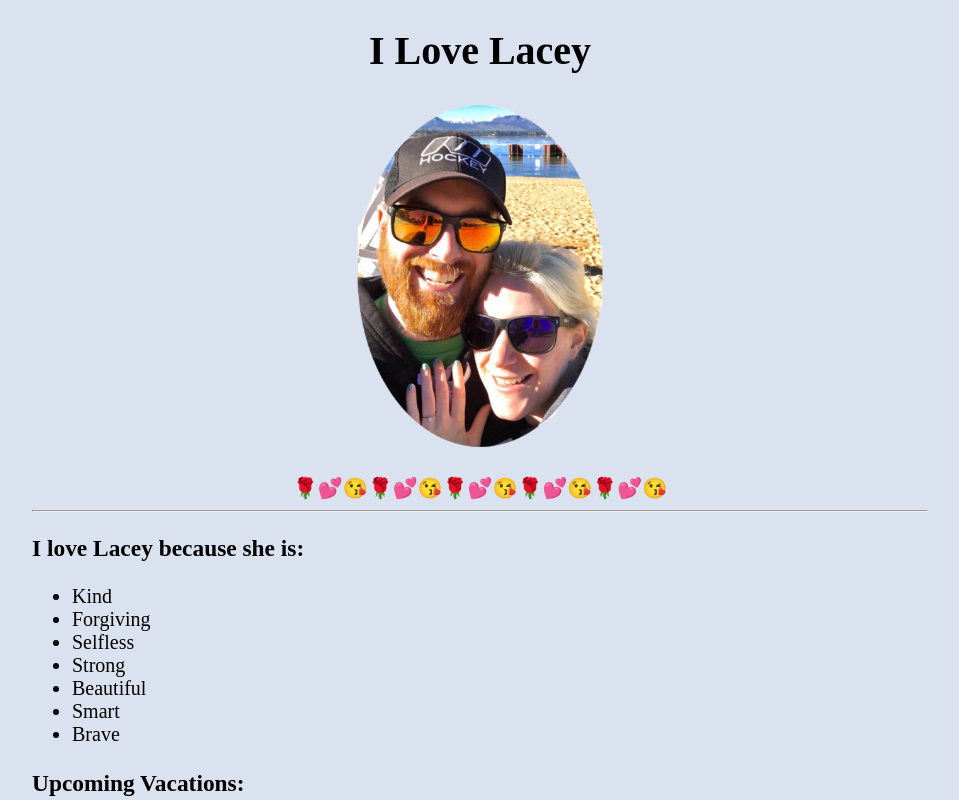
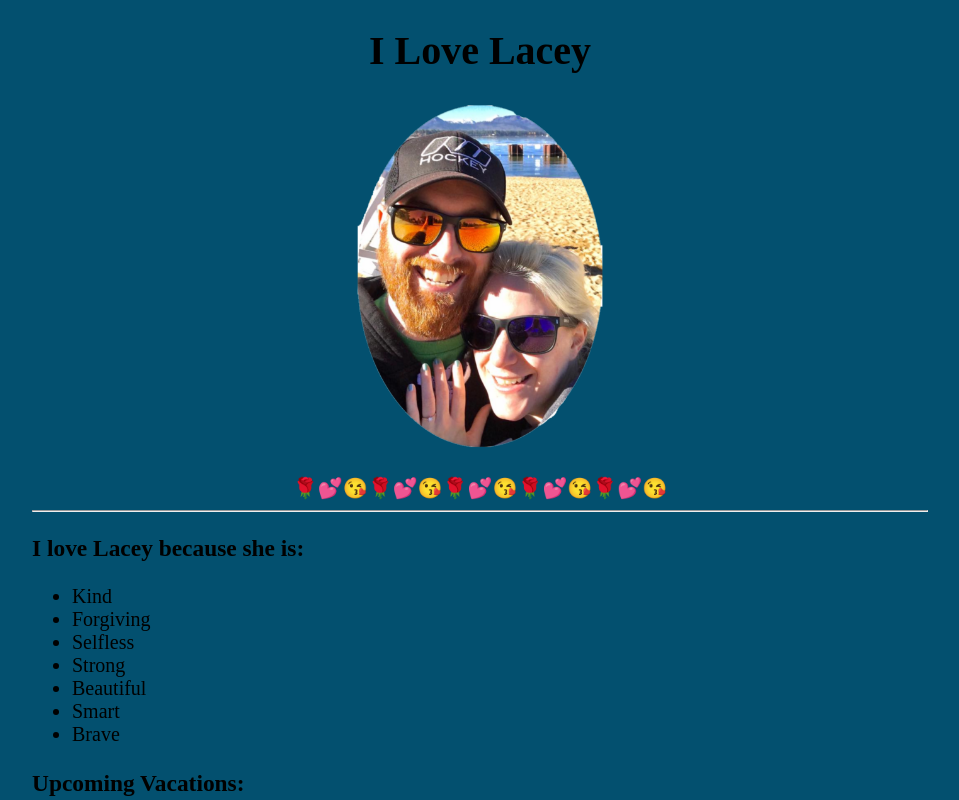
Before and after one commit to jopeymonster/cv, a plain HTML site: page ilovelacey.html in a window 1280 px wide. Shown: the top 800 px of the page, without its empty margins (160-1119 px from the left). Drawn offline with Linux system fonts and the light colour scheme.

Commit message:
Update ilovelacey.css

```diff
--- a/css/ilovelacey.css
+++ b/css/ilovelacey.css
@@ -1,7 +1,7 @@
 body{
   font-size: 125%;
   margin: 1% 15% 5%;
-  background-color: #dbe2ef;
+  background-color: #03506f;
 }
 table{
   justify-content: center;
```
